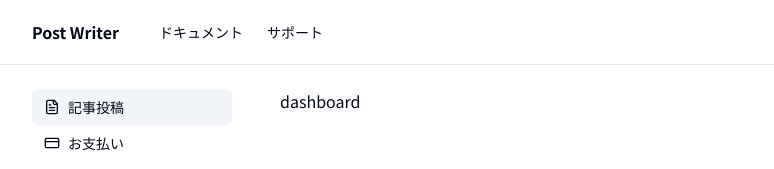
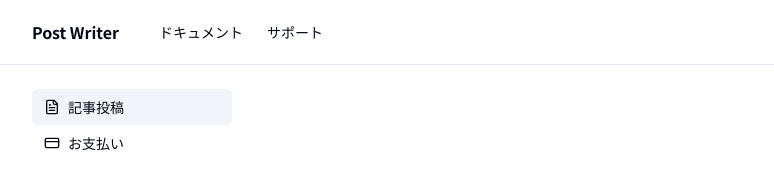
Before and after one commit to ryuta09/post-writer-app, a Next.js app: page /dashboard in a window 1280 px wide. Shown: the top 169 px of the page, without its empty margins (0-774 px from the left). Built offline with nearby package versions, Linux system fonts and the light colour scheme.

Commit message:
dashboardのメイン側で共通でスタイルが当たるようにコンポーネントを作成

```diff
--- a/app/(dashboard)/dashboard/billing/page.tsx
+++ b/app/(dashboard)/dashboard/billing/page.tsx
@@ -1,8 +1,9 @@
+import DashboardShell from '@/components/DashboardShell'
 import React from 'react'
 
 const Billing = () => {
   return (
-    <div>Billing</div>
+    <DashboardShell>Billing</DashboardShell>
   )
 }
 
--- a/app/(dashboard)/dashboard/page.tsx
+++ b/app/(dashboard)/dashboard/page.tsx
@@ -1,7 +1,13 @@
+import DashboardShell from "@/components/DashboardShell";
+
 export default function DashboardPage() {
   return(
     <>
-    <div>dashboard</div>
+    <DashboardShell>
+      <div>
+
+      </div>
+    </DashboardShell>
     </>
   )
 }
--- a/app/(dashboard)/dashboard/settings/page.tsx
+++ b/app/(dashboard)/dashboard/settings/page.tsx
@@ -1,8 +1,9 @@
+import DashboardShell from '@/components/DashboardShell'
 import React from 'react'
 
 const Settings = () => {
   return (
-    <div>Settings</div>
+    <DashboardShell>Settings</DashboardShell>
   )
 }
 
--- /dev/null
+++ b/components/DashboardShell.tsx
@@ -0,0 +1,8 @@
+import { cn } from "@/lib/utils";
+interface DasshboardShellProps extends React.HTMLAttributes<HTMLDivElement> {}
+export default function DashboardShell({children, className, ...props}:DasshboardShellProps) {
+  return(
+    <div className={cn('grid items-center gap-8', className)} {...props}>{children}</div>
+  )
+
+}
```
